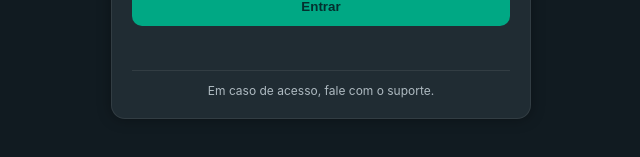
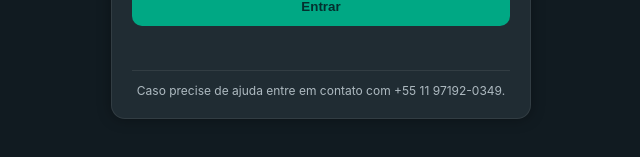
Before and after one commit to gabrieldutra-coder/Portal-de-Transportadora-Shopper, a website: page frontend/index.html in a window 1280 px wide. Shown: the part 515-672 px from the top of the page, without its empty margins (319-959 px from the left). Drawn offline with Linux system fonts and the light colour scheme.

Commit message:
ajuste suporte

```diff
--- a/frontend/index.html
+++ b/frontend/index.html
@@ -36,7 +36,7 @@
       </div>
 
       <div class="footer">
-        Em caso de acesso, fale com o suporte.
+        Caso precise de ajuda entre em contato com +55 11 97192-0349.
       </div>
     </div>
   </div>
```
